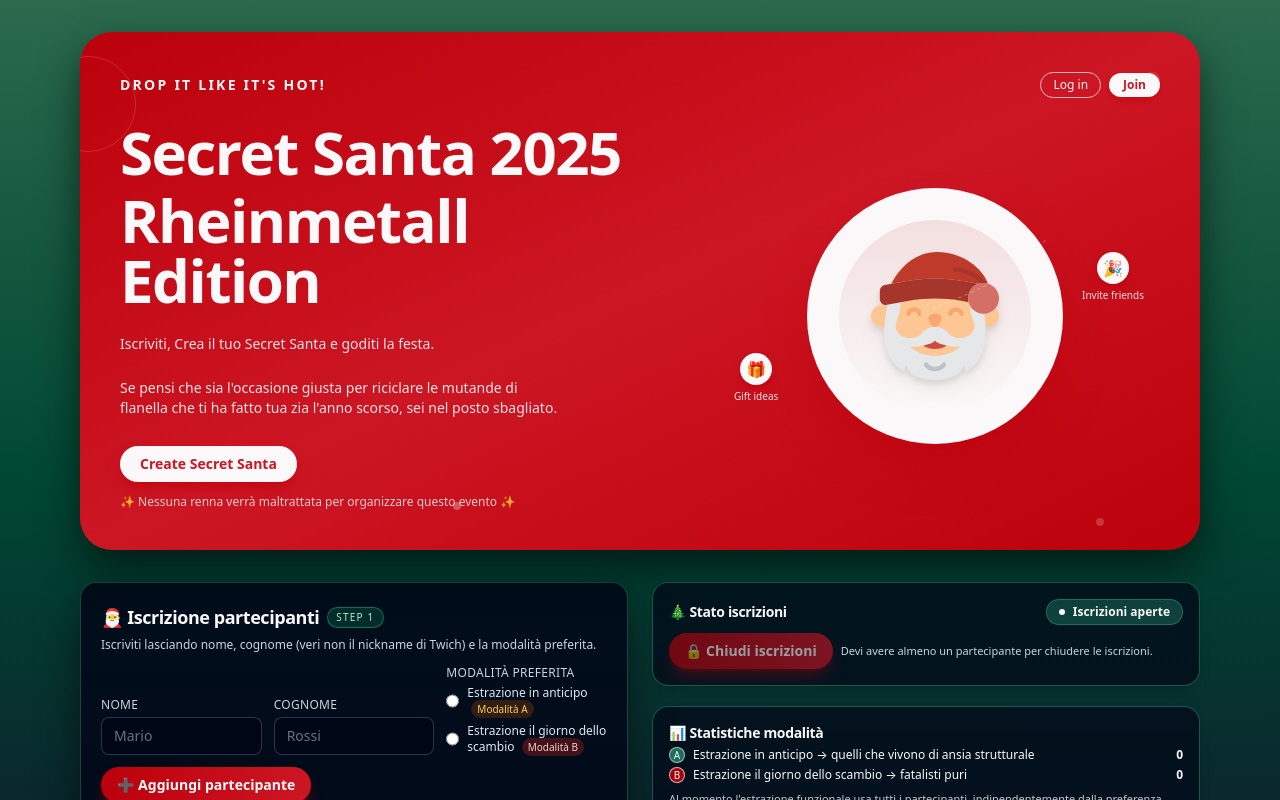
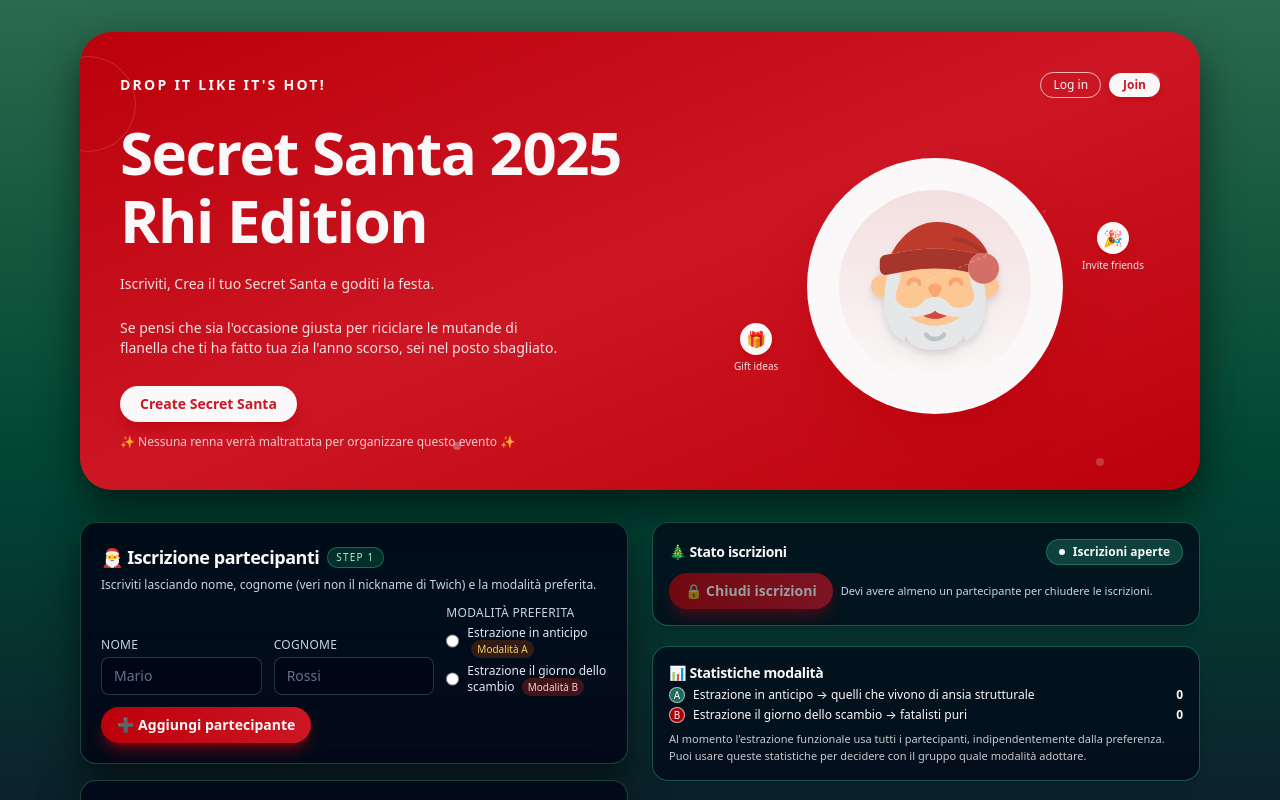
Before and after one commit to ArianoDev/secret-santa, a React (Vite) app: page / in a window 1280 px wide. Shown: the top 800 px of the page. Built offline with nearby package versions, Linux system fonts and the light colour scheme.

Commit message:
Removed company name

```diff
--- a/src/components/Hero.tsx
+++ b/src/components/Hero.tsx
@@ -43,7 +43,7 @@
           <div className="space-y-4 md:space-y-6">
             <h1 className="text-4xl md:text-6xl font-semibold leading-none tracking-tight">
               <span className="block">Secret Santa 2025</span>
-              <span className="block mt-1 md:mt-2">Rheinmetall Edition</span>
+              <span className="block mt-1 md:mt-2">Rhi Edition</span>
             </h1>
 
             <p className="max-w-md text-xs md:text-sm text-brightSnow/90">
```
